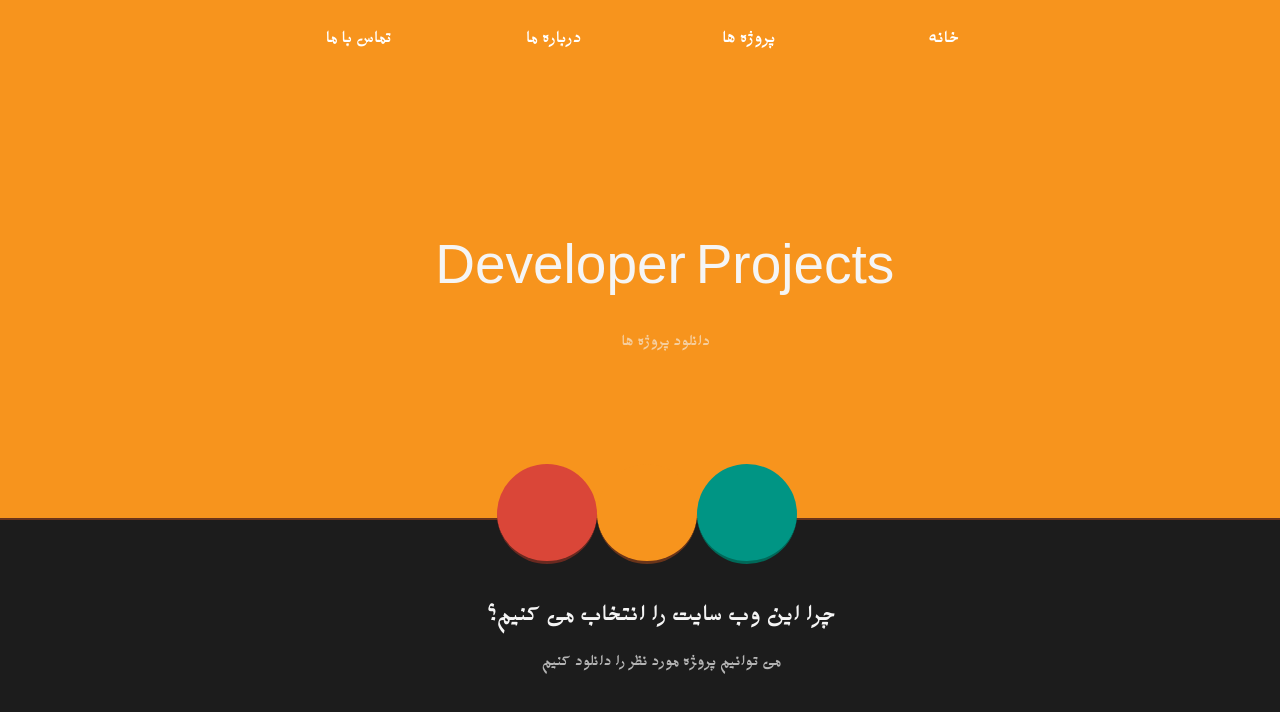
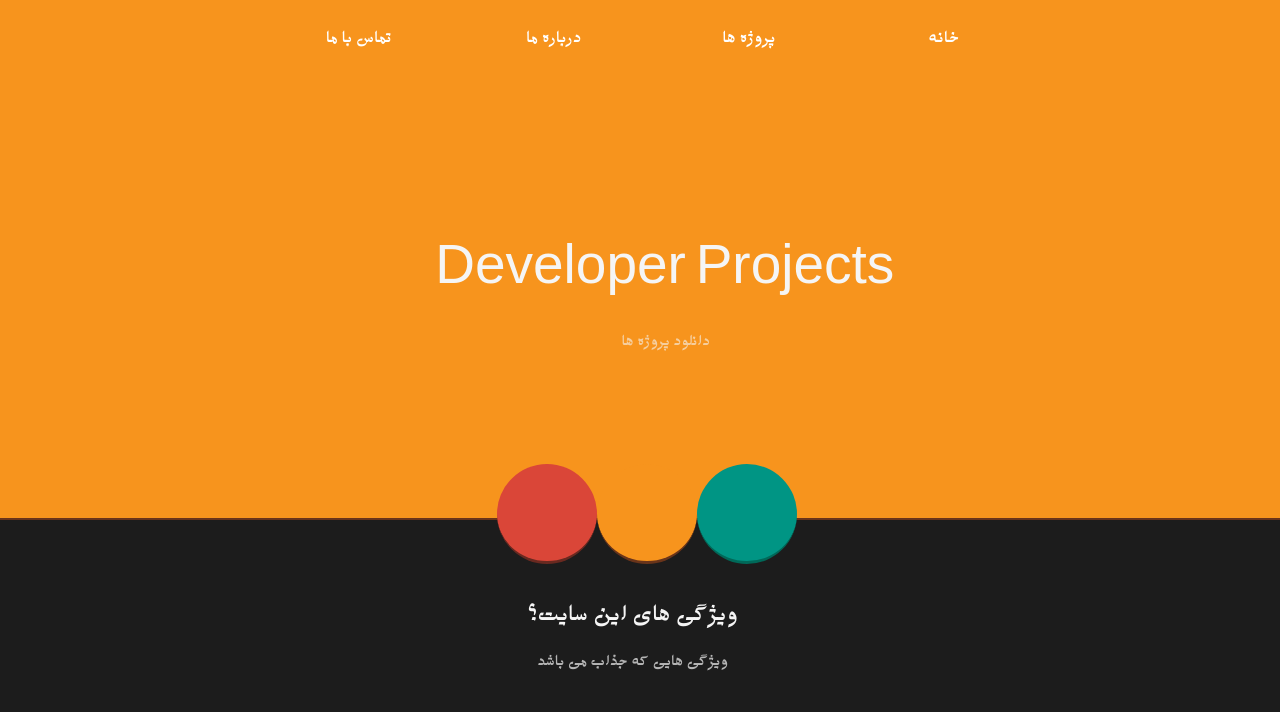
Before and after one commit to benmdeveloper/developerProjects, a plain HTML site: page index.html in a window 1280 px wide. Both pictures are taken after a click on the element 647 px from the left and 514 px from the top of the page. Shown: the top 712 px of the page. Drawn offline with Linux system fonts and the light colour scheme; files whose address does not match are found by name.

Commit message:
mohammad

```diff
--- a/css/index.css
+++ b/css/index.css
@@ -33,6 +33,7 @@ body,html{
     height: 100px;
     width: 100px;
     border-bottom: solid rgb(105, 41, 32) 3px;
+    cursor: pointer;
 }
 #cir2{
     background-color: rgb(0,149,132);
@@ -40,6 +41,7 @@ body,html{
     height: 100px;
     width: 100px;
     border-bottom: solid rgb(0, 105, 89) 3px;
+    cursor: pointer;
 }
 #cir3{
     background-color: rgb(247,148,29);
@@ -47,6 +49,7 @@ body,html{
     height: 100px;
     width: 100px;
     border-bottom: solid rgb(105, 52, 26) 3px ;
+    cursor: pointer;
 }
 #upper_text{
     position: absolute;
@@ -63,10 +66,10 @@ body,html{
 .menu_text{
     transition: 0.3s;
 }
-#lower_text{
+.lower_text{
     position: absolute;
     bottom: 14%;
-    left: 38%;
+    left: 36%;
     color: whitesmoke;
     font-family:'BVahidBold',Sans-Serif;
 }
@@ -90,3 +93,10 @@ body,html{
     position: relative;
     bottom: -5px;
 }
+#l_text1{
+    visibility: visible;
+}
+#l_text2{
+    visibility: hidden;
+    left: 40%;
+}
--- a/index.html
+++ b/index.html
@@ -50,10 +50,17 @@
 
         </div>
     </div>
-    <div id="lower_text" class="row">
+    <div id="l_text1" class="lower_text" class="row">
         <div class="col-md-12">
             <p style="font-size: 30px">چرا این وب سایت را انتخاب می کنیم؟</p>
             <p style="font-size: 20px;opacity: 0.7">مي توانيم پرو‍ژه مورد نظر را دانلود كنيم</p>
+        </div>
+
+    </div>
+    <div id="l_text2" class="lower_text" class="row">
+        <div class="col-md-12">
+            <p style="font-size: 30px">ویژگی های این سایت؟</p>
+            <p style="font-size: 20px;opacity: 0.7">ویژگی هایی که جذاب می باشد</p>
         </div>
 
     </div>
--- a/js/index.js
+++ b/js/index.js
@@ -17,7 +17,8 @@ function cir2() {
     document.getElementById("cir2").style.borderBottomColor='rgb(105, 52, 26)';
     document.getElementById("cir3").style.backgroundColor='rgb(0,149,132)';
     document.getElementById("cir3").style.borderBottomColor='rgb(0, 105, 89)';
-
+    document.getElementById('l_text1').style.visibility='hidden';
+    document.getElementById('l_text2').style.visibility='visible';
 }
 function cir3() {
     document.getElementById("cir1").style.backgroundColor = "rgb(218,70,56)";
@@ -26,5 +27,6 @@ function cir3() {
     document.getElementById("cir2").style.borderBottomColor='rgb(0, 105, 89)';
     document.getElementById("cir3").style.backgroundColor = "rgb(247,148,29)";
     document.getElementById("cir3").style.borderBottomColor='rgb(105, 52, 26)';
-
+    document.getElementById('l_text1').style.visibility='visible';
+    document.getElementById('l_text2').style.visibility='hidden';
 }
```
